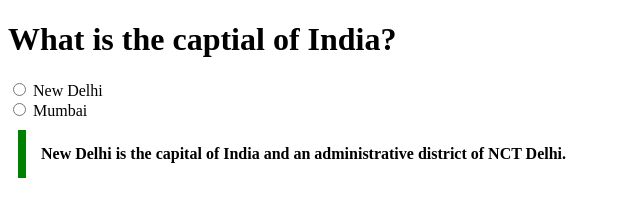
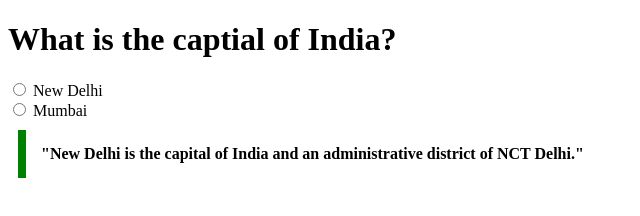
Before and after one commit to acciojob/trivia-KUNAMMANISAICHARANREDDY, a website: page main.html in a window 1280 px wide. Shown: the full height of the page, 0-640 px from the left. Drawn offline with Linux system fonts and the light colour scheme.

Commit message:
created a submission

```diff
--- a/main.html
+++ b/main.html
@@ -19,7 +19,9 @@
 	<input type="radio" id="female" value="abc" name="v">
 	<label for="female">Mumbai</label>
 </form>
-<blockquote>New Delhi is the capital of India and an administrative district of NCT Delhi.</blockquote>
+<blockquote cite="https://en.wikipedia.org/wiki/New_Delhi">
+    "New Delhi is the capital of India and an administrative district of NCT Delhi."
+</blockquote>
 	<script type="text/javascript" src="./script.js">
 </script>
 </body>
```
